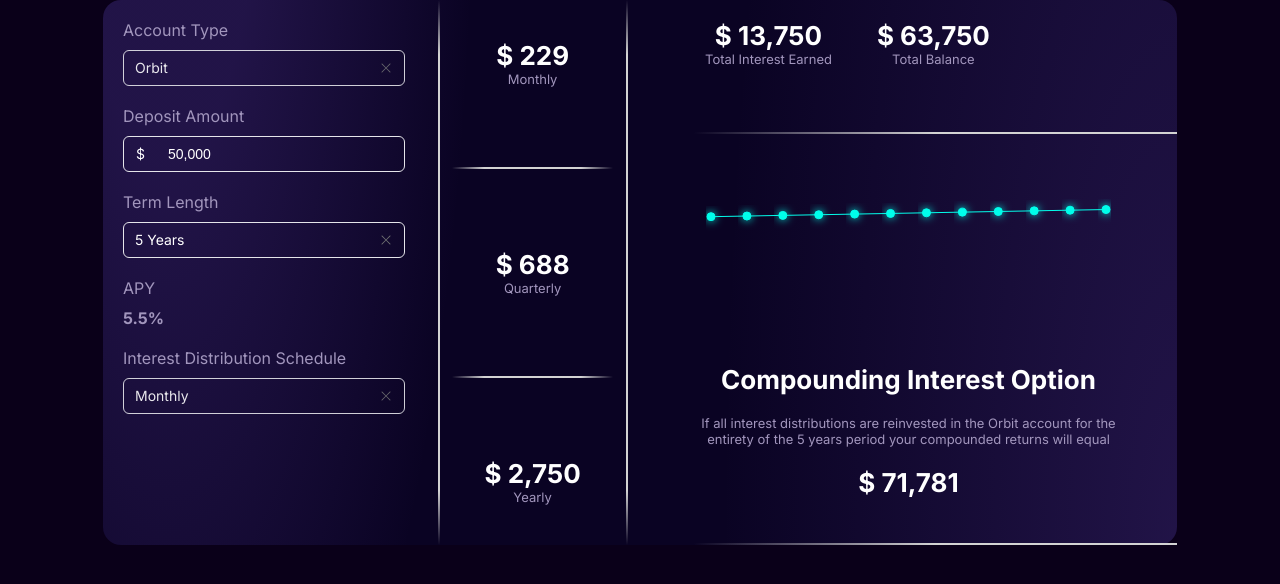
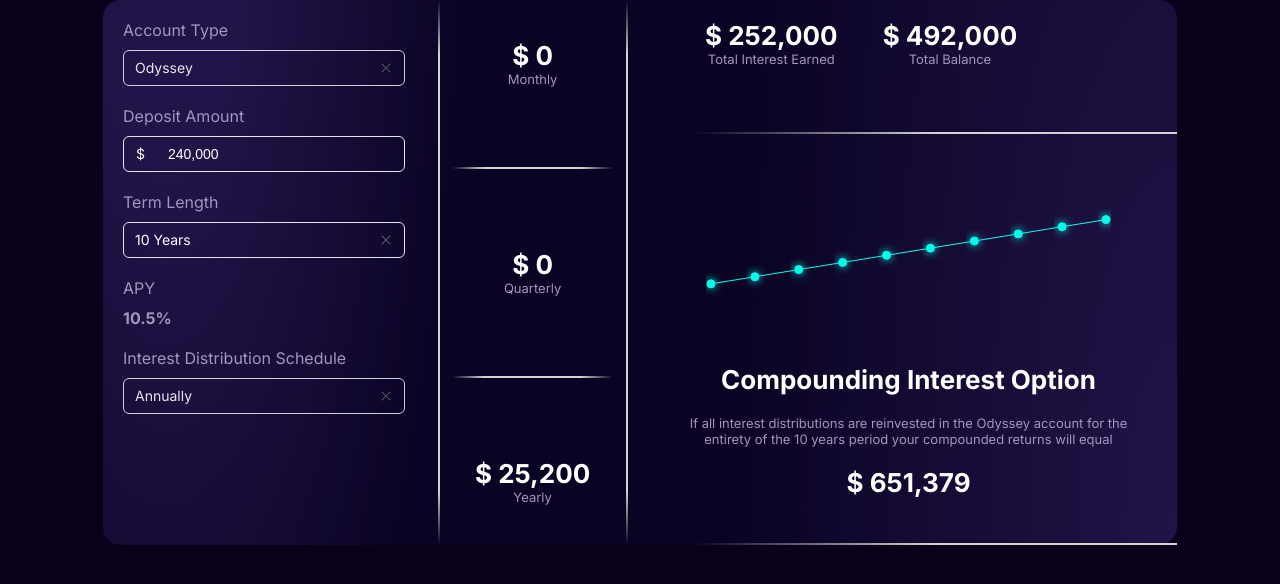
Before and after one commit to Yield2024/calculator, a Next.js app: page / in a window 1280 px wide. Shown: the top 584 px of the page. Built offline with nearby package versions, Linux system fonts and the light colour scheme.

Commit message:
Fix element

```diff
--- a/app/components/Calculator/page.tsx
+++ b/app/components/Calculator/page.tsx
@@ -8,10 +8,10 @@ import "rsuite/InputNumber/styles/index.css";
 import "rsuite/Slider/styles/index.css";
 
 export default function Calculator() {
-    const [accTypes, setAccTypes] = useState("Orbit");
-    const [interestState, setInterestState] = useState("Monthly");
-    const [deposit, setDeposit] = useState("50,000");
-    const [termState, setTermState] = useState("5");
+    const [accTypes, setAccTypes] = useState("Odyssey");
+    const [interestState, setInterestState] = useState("Annually");
+    const [deposit, setDeposit] = useState("240,000");
+    const [termState, setTermState] = useState("10");
 
     const accountTypes = useMemo(
         () =>
@@ -310,7 +310,7 @@ export default function Calculator() {
                                     }
                                 }}
                                 onClean={() => {
-                                    setAccTypes("Orbit");
+                                    setAccTypes("Odyssey");
                                 }}
                             />
                         </div>
```
